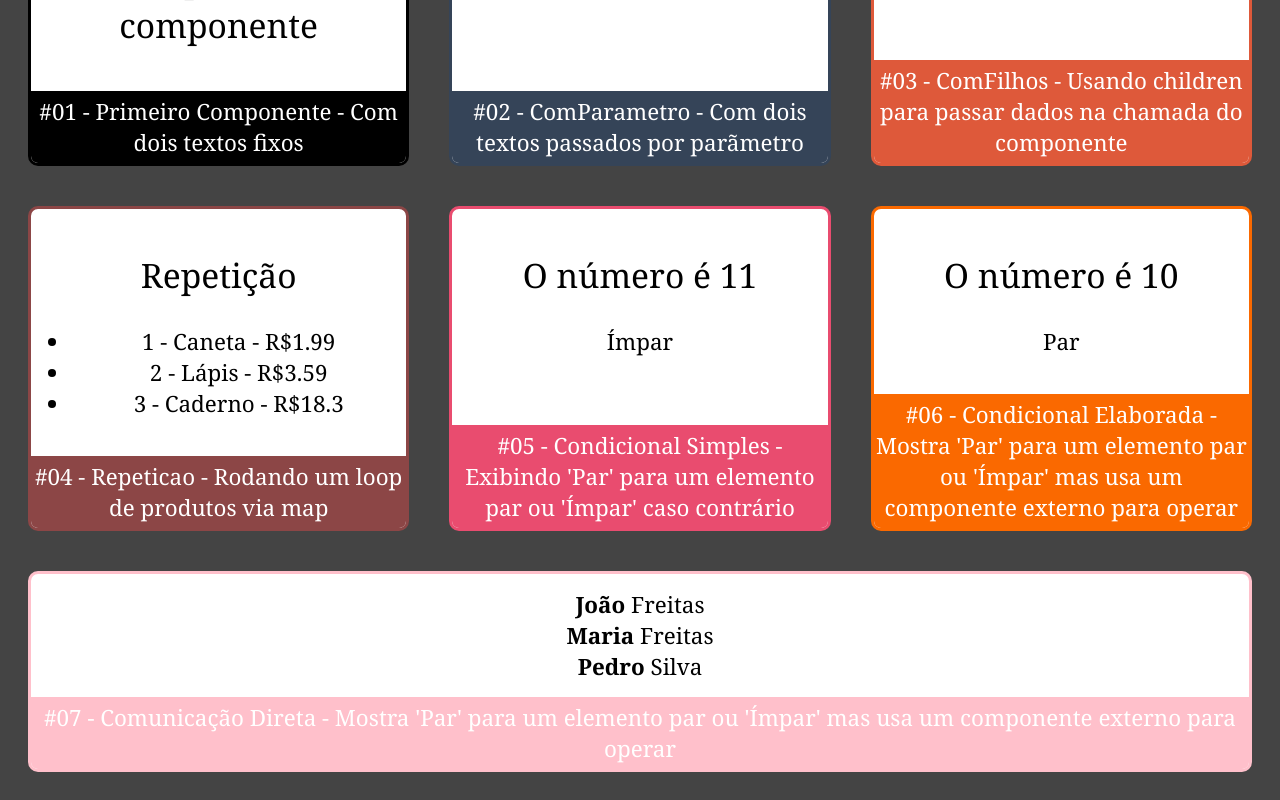
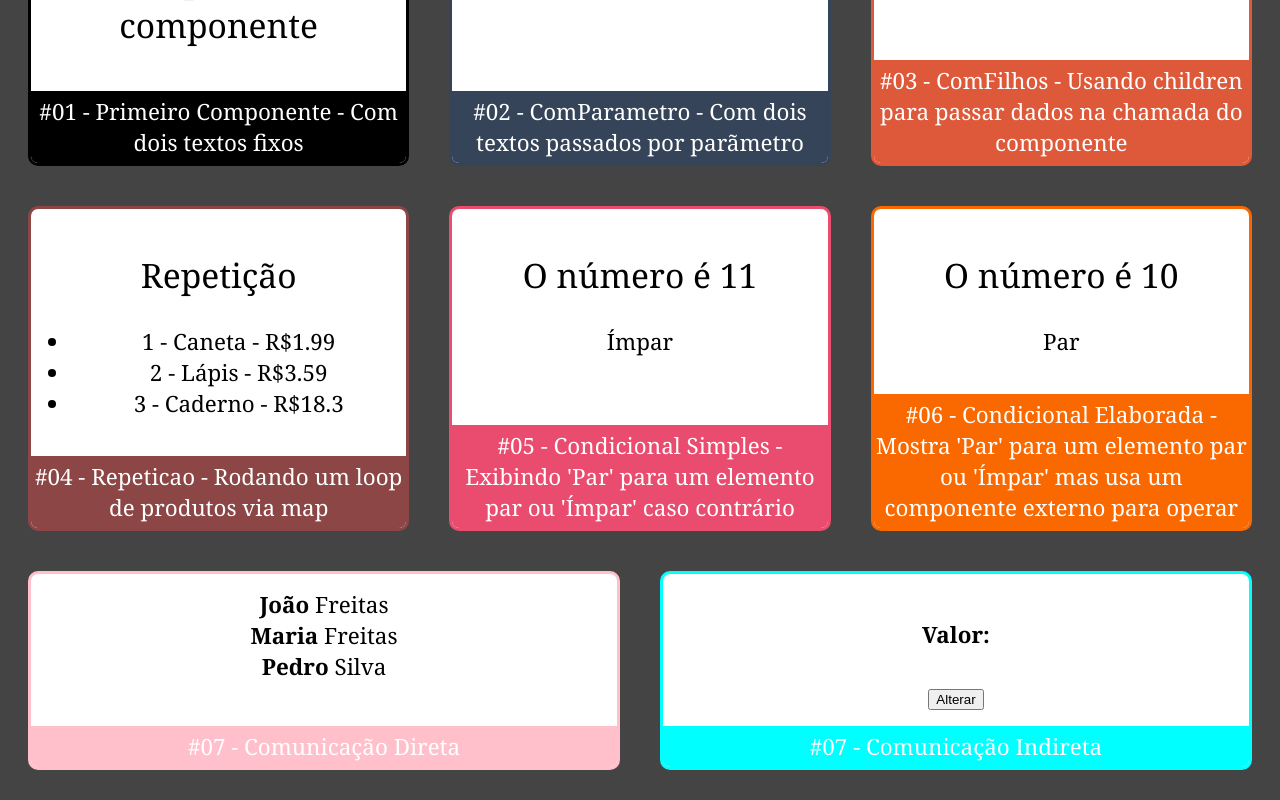
Before and after one commit to GuilhermeBorges3Ddev/Masterclass_React, a React (Create React App) app in the folder without_hooks/: page / in a window 1280 px wide. Shown: the part 394-1194 px from the top of the page. Built offline with nearby package versions, Linux system fonts and the light colour scheme.

Commit message:
All about props done, starting hooks now

```diff
--- a/without_hooks/src/App.jsx
+++ b/without_hooks/src/App.jsx
@@ -13,6 +13,7 @@ import CondicionalComIf from "./components/basicos/CondicionalComIf";
 
 //Componentes mais elaborados (Segunda parte)
 import Pai from "./components/comunicacao/direta/Pai";
+import Super from "./components/comunicacao/indireta/Super";
 
 import "./App.css";
 
@@ -70,11 +71,18 @@ export default props => (
         </Card>
 
         <Card
-            titulo="#07 - Comunicação Direta - Mostra 'Par' para um elemento par ou 'Ímpar' mas usa um componente externo para operar"
+            titulo="#07 - Comunicação Direta"
             color="Pink"
         >
             <Pai sobrenome="Freitas" />
         </Card>
 
+        <Card
+            titulo="#07 - Comunicação Indireta"
+            color="Cyan"
+        >
+            <Super />
+        </Card>
+
     </div>
 );
--- /dev/null
+++ b/without_hooks/src/components/comunicacao/indireta/Sub.jsx
@@ -0,0 +1,14 @@
+import React from "react";
+
+export default props => {
+
+    function acao() {
+        props.onClicar(Math.random(), "Fim!")
+    }
+
+    return(
+            <div>
+                <button onClick={acao}>Alterar</button>
+            </div>
+    )
+}
--- /dev/null
+++ b/without_hooks/src/components/comunicacao/indireta/Super.jsx
@@ -0,0 +1,17 @@
+import React from "react";
+import Sub from "./Sub"
+
+export default props => {
+
+        function quandoClicar (valorRecebido, texto) {
+            console.log(valorRecebido)
+            console.log(texto)
+        }
+
+        return (
+            <div>
+                <h4>Valor: {quandoClicar}</h4>
+                <Sub onClicar={quandoClicar}></Sub>
+            </div>
+        )
+}
```
